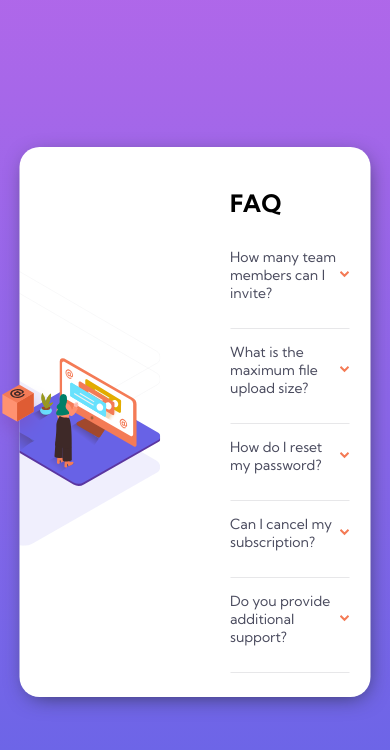
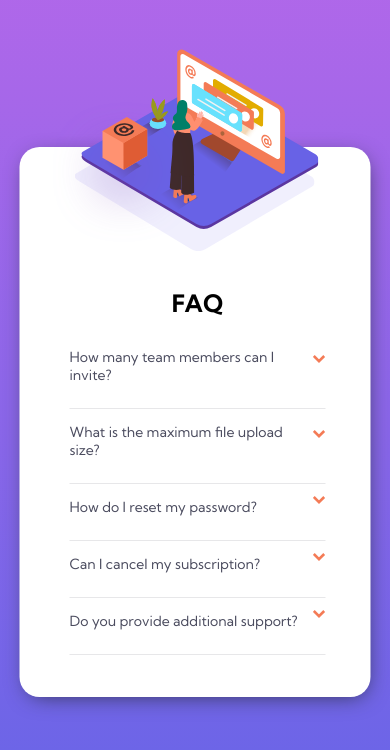
Before and after one commit to GrahamKirwan/faq-accoridan, a website: page index.html in a window 390 px wide. Drawn offline with Linux system fonts and the light colour scheme.

Commit message:
responsive design

```diff
--- a/css/style.css
+++ b/css/style.css
@@ -96,6 +96,7 @@ body {
 .faq-section-q h3 {
     font-weight: 400;
     font-size: 14px;
+    margin-bottom: 0;
 }
 
 .faq-section-q:hover {
@@ -109,7 +110,7 @@ body {
 }
 
 .faq-answer {
-    margin-top: 0;
+    /* margin-top: 0; */
     height: 0;
     visibility: hidden;
     opacity: 0;
@@ -128,6 +129,23 @@ body {
     visibility: visible;
     opacity: 1;
     height: 100%;
+}
+
+.svg-pattern-woman-mobile {
+    display: none;
+    position: absolute;
+    top: 0;
+    left: 50%;
+    transform: translate(-50%, -50%);
+    z-index: 10000;
+}
+
+.svg-pattern-mobile {
+    display: none;
+    position: absolute;
+    left: 53%;
+    transform: translateX(-50%);
+
 }
 
 
@@ -149,6 +167,21 @@ body {
 
 @media (max-width: 550px) {
     .faq-card {
-        width: 90%;
+        flex-direction: column;
+    }
+    .svg-box, .svg-pattern, .svg-pattern-woman {
+        display: none;
+    }
+    .faq-section h1 {
+        text-align: center;
+    }
+    .svg-pattern-woman-mobile {
+        display: block;
+    }
+    .svg-pattern-mobile {
+        display: block;
+    }
+    .faq-card-left {
+        overflow: initial
     }
 }
--- a/index.html
+++ b/index.html
@@ -21,6 +21,9 @@
     <div class="faq-card-left">
           <img src="images/bg-pattern-desktop.svg" alt="svg pattern" class="svg-pattern">
           <img src="images/illustration-woman-online-desktop.svg" alt="svg pattern-woman" class="svg-pattern-woman">
+
+          <img src="images/bg-pattern-mobile.svg" alt="svg pattern" class="svg-pattern-mobile">
+          <img src="images/illustration-woman-online-mobile.svg" alt="svg pattern-woman" class="svg-pattern-woman-mobile">
    </div>
     <div class="faq-card-right">
       <div class="faq-section">
```
